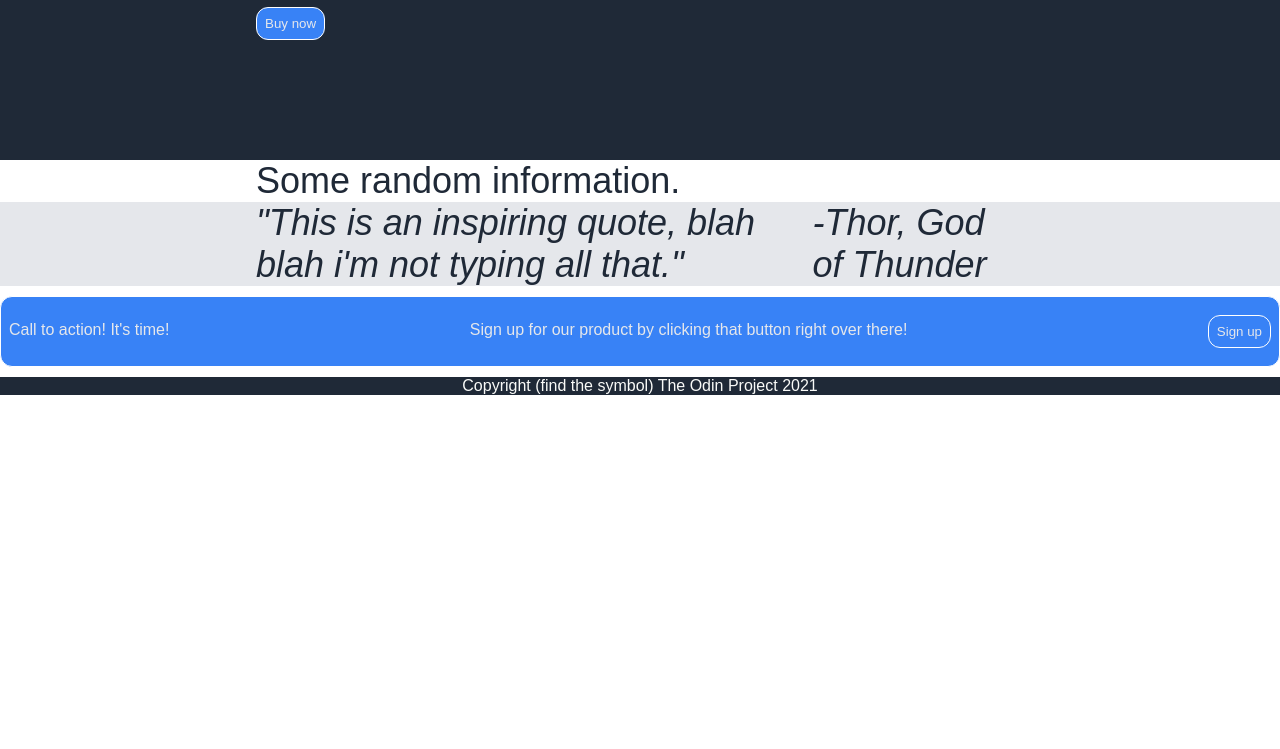
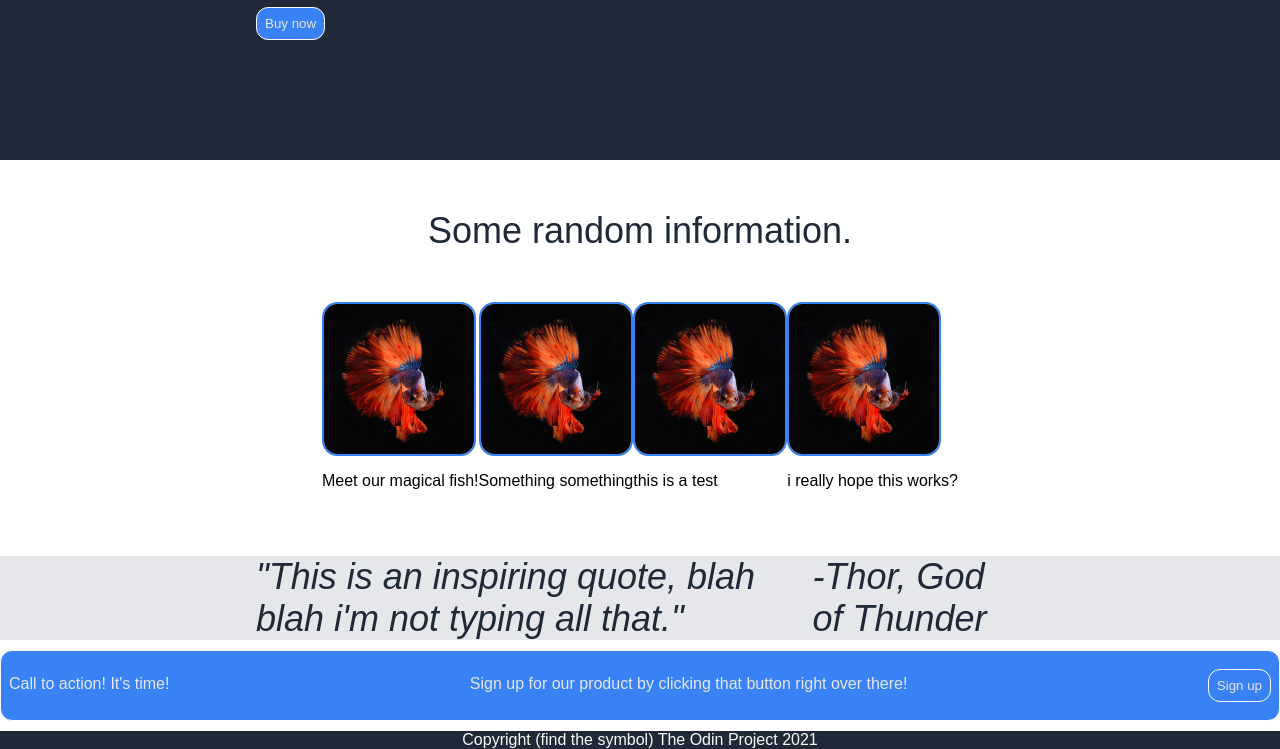
Before and after one commit to themagicianking/landing-page, a plain HTML site: page index.html in a window 1280 px wide. Shown: the part 572-1321 px from the top of the page. Before the commit the page ends 967 px from the top, so only its background shows below. Drawn offline with Linux system fonts and the light colour scheme.

Commit message:
Got everything in the infographic section aligned correctly.

```diff
--- a/index.html
+++ b/index.html
@@ -34,12 +34,28 @@
 
         <div class="info">
             <div class="info-header">Some random information.</div>
-            <div class="graphics">
-                <div class="pic">
-
-                </div>
-                <div class="subtext">
-                </div>
+                <div class="infographic">
+                    <div class="graphic">
+                        <img src="images/imageone.jpeg"
+                        alt="A long finned red and blue betta fish flaring its fins out on a black background."
+                        class="pic">
+                        <p>Meet our magical fish!</p>
+                        </div>
+                    <div class="graphic">
+                        <img src="images/imageone.jpeg"
+                        class="pic">
+                        <p>Something something</p>
+                        </div>
+                    <div class="graphic">
+                        <img src="images/imageone.jpeg"
+                        class="pic">
+                        <p>this is a test</p>
+                        </div>
+                    <div class="graphic">
+                        <img src="images/imageone.jpeg"
+                        class="pic">
+                        <p>i really hope this works?</p>
+                        </div>
             </div>
         </div>
 
--- a/style.css
+++ b/style.css
@@ -70,10 +70,37 @@ body {
     color: #E5E7EB;
 }
 
+.info {
+    display: flex;
+    flex-direction: column;
+    justify-content: center;
+    align-items: center;
+}
+
 .info-header {
     font-size: 36px;
     font-weight: 800px;
     color: #1F2937;
+    padding-top: 50px;
+    padding-bottom: 50px;
+}
+
+.pic {
+    width:150px;
+    height:auto;
+    border-radius: 10%;
+    border: 2px solid #3882F6;
+}
+
+.infographic {
+    display: flex;
+    flex-direction: row;
+    margin-bottom: 50px;
+}
+
+.graphic {
+    display: flex;
+    flex-direction: column;
 }
 
 .quote {
```
Also changed, not shown: images/imageone.jpeg (added), 1 other file.
